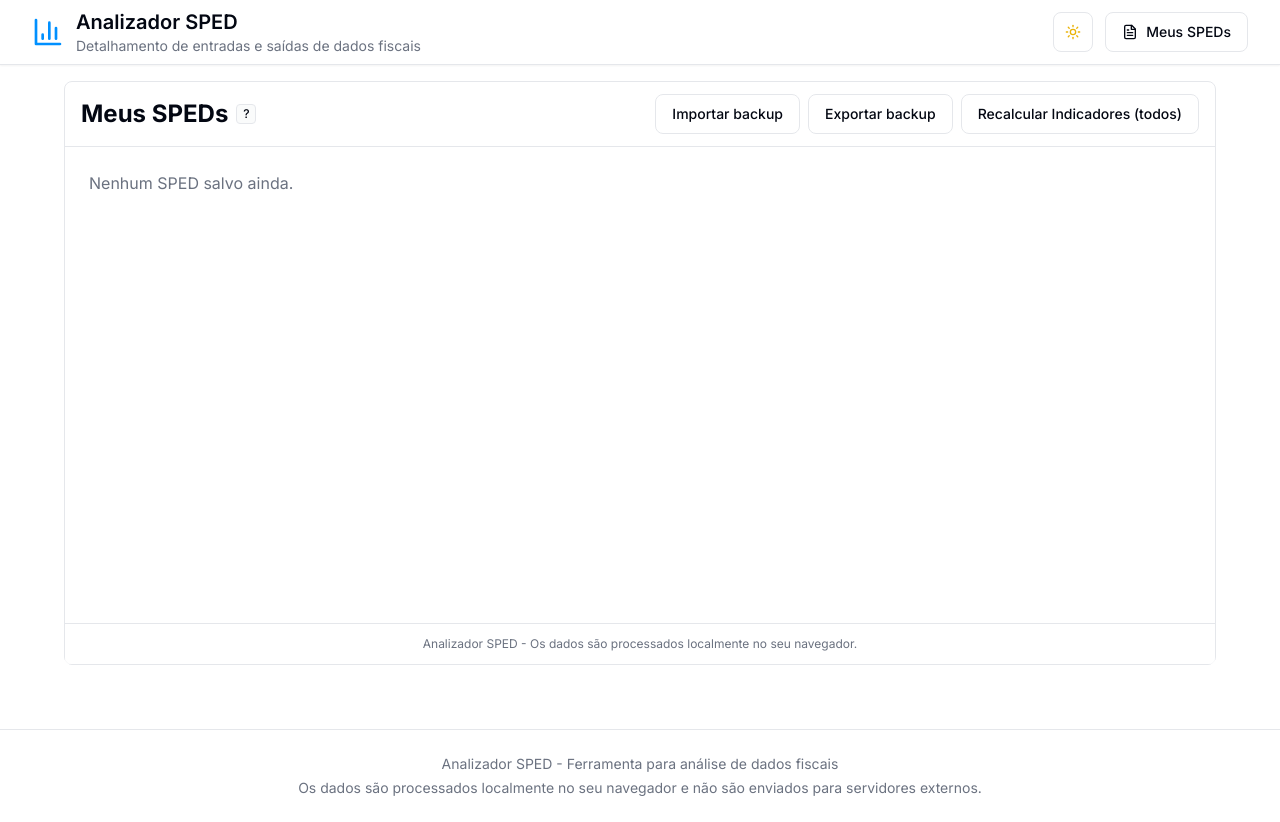
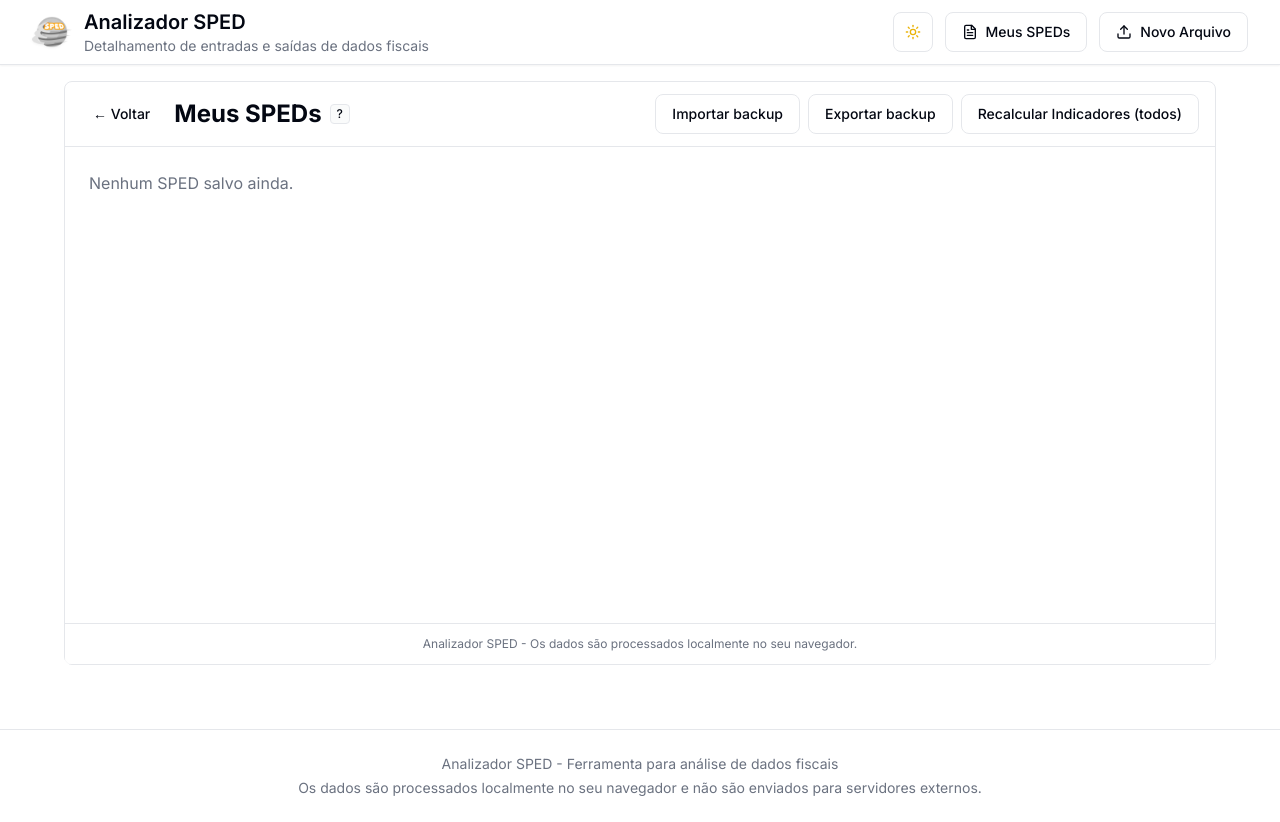
Before and after one commit to JobasFernandes/analise-sped-fiscal-efd-icms-ipi, a React (Vite) app: page / in a window 1280 px wide. Both pictures are taken after a click on the button "Meus SPEDs". Built offline with nearby package versions, Linux system fonts and the light colour scheme.

Commit message:
feat: adicionado favicon e logo à aplicação

```diff
--- a/index.html
+++ b/index.html
@@ -2,7 +2,10 @@
 <html lang="pt-BR">
   <head>
     <meta charset="UTF-8" />
-    <link rel="icon" type="image/svg+xml" href="/vite.svg" />
+    <link rel="icon" type="image/png" sizes="32x32" href="/images/logo.png" />
+    <link rel="icon" type="image/png" sizes="16x16" href="/images/logo.png" />
+    <link rel="shortcut icon" href="/images/logo.png" />
+    <meta name="theme-color" content="#ffffff" />
     <meta name="viewport" content="width=device-width, initial-scale=1.0" />
     <title>Analizador SPED</title>
     <link rel="preconnect" href="https://fonts.googleapis.com" />
--- a/src/App.jsx
+++ b/src/App.jsx
@@ -192,15 +192,23 @@ function App() {
         <div className="w-full px-4 sm:px-6 lg:px-8">
           <div className="flex items-center justify-between h-16">
             <div className="flex items-center">
-              <div className="flex-shrink-0">
-                <BarChart3 className="h-8 w-8 text-primary-800 dark:text-primary-200" />
-              </div>
-              <div className="ml-3">
+              <button
+                onClick={handleReset}
+                className="flex items-center group focus:outline-none"
+                title="Voltar para página inicial"
+              >
+                <img
+                  src="/images/logo.png"
+                  alt="Logo SPED"
+                  className="h-10 w-10 object-contain drop-shadow-sm transition-transform group-hover:scale-105"
+                />
+                <div className="ml-3 text-left">
                   <h1 className="text-xl font-semibold">Analizador SPED</h1>
                   <p className="text-sm text-muted-foreground">
                     Detalhamento de entradas e saídas de dados fiscais
                   </p>
                 </div>
+              </button>
             </div>
             <div className="flex items-center gap-3">
               <ThemeToggle />
@@ -213,16 +221,15 @@ function App() {
                 <FileText className="h-4 w-4" />
                 Meus SPEDs
               </Button>
-              {dadosProcessados && (
               <Button
                 variant="outline"
                 onClick={handleReset}
                 className="flex items-center gap-2"
+                title="Importar novo arquivo SPED"
               >
                 <Upload className="h-4 w-4" />
                 Novo Arquivo
               </Button>
-              )}
             </div>
           </div>
         </div>
@@ -243,8 +250,8 @@ function App() {
               </h2>
               <p className="text-lg text-muted-foreground max-w-2xl mx-auto">
                 Faça o upload do seu arquivo SPED fiscal para visualizar
-                análises detalhadas das entradas e saídas por dia e por CFOP de forma
-                interativa e visual.
+                análises detalhadas das entradas e saídas por dia e por CFOP de
+                forma interativa e visual.
               </p>
             </div>
 
--- a/src/components/Dashboard.jsx
+++ b/src/components/Dashboard.jsx
@@ -20,7 +20,7 @@ import DistribuicaoCfopChart from "./charts/DistribuicaoCfopChart";
 import CfopDetalhes from "./CfopDetalhes";
 import Card from "./ui/Card";
 import Button from "./ui/Button";
-import DateInput from "./ui/date-input"; /* permanece minúsculo */
+import DateInput from "./ui/date-input";
 
 const Dashboard = ({ dados, arquivo }) => {
   const [cfopSelecionado, setCfopSelecionado] = useState(null);
--- a/src/components/SpedManager.jsx
+++ b/src/components/SpedManager.jsx
@@ -16,8 +16,8 @@ import {
   DialogFooter,
   DialogTitle,
 } from "./ui/dialog";
-import { useToast } from "./ui/use-toast"; /* permanece igual (arquivo minúsculo) */
-import Spinner from "./ui/spinner"; /* permanece igual (arquivo minúsculo) */
+import { useToast } from "./ui/use-toast";
+import Spinner from "./ui/spinner";
 import {
   TooltipProvider,
   Tooltip,
@@ -25,7 +25,7 @@ import {
   TooltipContent,
 } from "./ui/tooltip";
 
-export default function SpedManager({ onLoad }) {
+export default function SpedManager({ onLoad, onBack }) {
   const { toast } = useToast();
   const [speds, setSpeds] = useState([]);
   const [loading, setLoading] = useState(true);
@@ -170,6 +170,16 @@ export default function SpedManager({ onLoad }) {
       <div className="mx-auto w-full max-w-6xl flex flex-col border rounded-lg bg-background/60 backdrop-blur-sm min-h-[73vh]">
         <div className="flex flex-wrap gap-3 items-center justify-between px-4 py-3 border-b">
           <h2 className="text-2xl font-bold flex items-center gap-2">
+            {onBack && (
+              <Button
+                variant="ghost"
+                className="-ml-1 px-2 text-sm"
+                onClick={() => onBack?.()}
+                title="Voltar"
+              >
+                ← Voltar
+              </Button>
+            )}
             Meus SPEDs
             <Tooltip>
               <TooltipTrigger asChild>
@@ -262,7 +272,6 @@ export default function SpedManager({ onLoad }) {
           </div>
         </div>
 
-        {/* Lista scrollável */}
         <div className="flex-1 overflow-auto px-2 py-2 space-y-2">
           {loading && <p className="p-4">Carregando...</p>}
           {error && <p className="p-4 text-red-500">{error}</p>}
@@ -372,13 +381,11 @@ export default function SpedManager({ onLoad }) {
           )}
         </div>
 
-        {/* Footer */}
         <div className="border-t px-4 py-3 text-center text-xs text-muted-foreground bg-background/70">
           Analizador SPED - Os dados são processados localmente no seu
           navegador.
         </div>
 
-        {/* Dialogs */}
         <Dialog
           open={Boolean(deleteId)}
           onOpenChange={(o) => !o && setDeleteId(null)}
```
Also changed, not shown: images/favicon.png (added), images/logo.png (added). Lines whose indentation alone changed are shown as unchanged.
